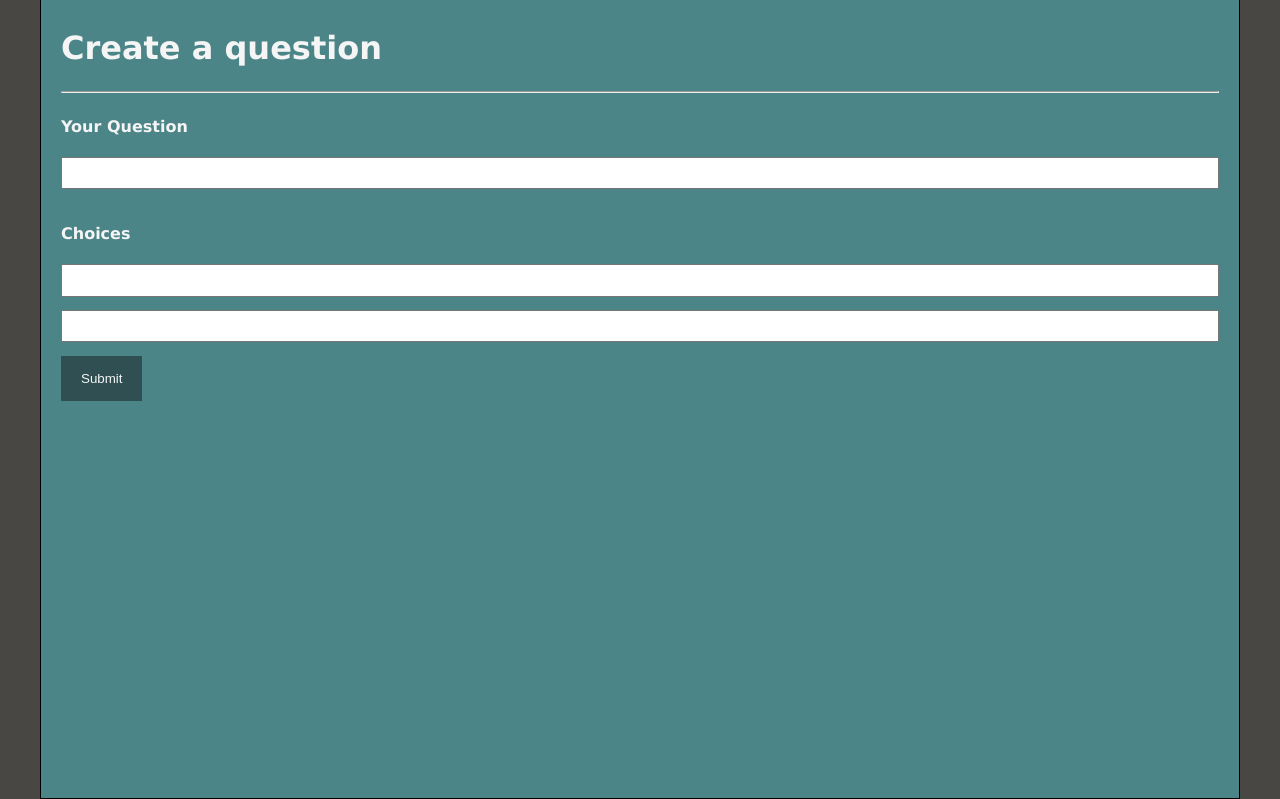
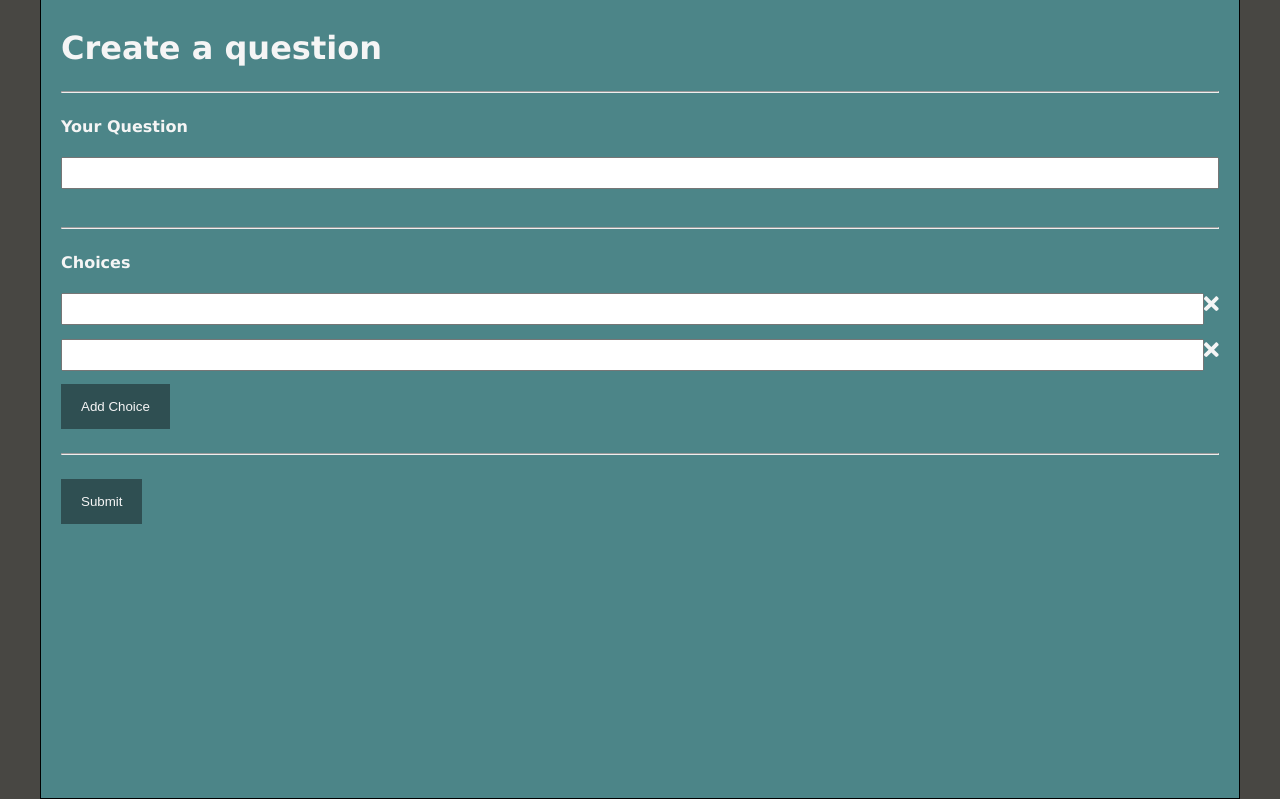
Before and after one commit to Rokudoku/Django-Strawpoll-WebApp, a Django app: page /polls/create/ in a window 1280 px wide. Shown: the part 143-942 px from the top of the page. Run offline with Django 3.2, Linux system fonts and the light colour scheme; some libraries are stand-ins or nearby versions.

Commit message:
CSS changes for buttons, grids and icons. Added some buttons/icons too.
Added layout css for a grid with 1 row and 2 columns with left and right parts.
Button css moved around a bit.
Changed the choices formset to include these changes.
Added is-clickable class.

```diff
--- a/polls/static/polls/css/style.css
+++ b/polls/static/polls/css/style.css
@@ -32,19 +32,27 @@ a {
     text-decoration: none;
 }
 
+button {
+    border: none;
+    display: block;
+    padding: 15px 20px;
+    text-align: center;
+    text-decoration: none;
+}
+button:hover {
+    cursor: pointer;
+}
+
 body {
     background-color: #484743;
 	font-family: "Verdana", sans-serif;
     margin: 0;
 }
 
-button {
-    background-color: #2f4f52;
-    border: none;
-    display: block;
-    padding: 15px 20px;
-    text-align: center;
-    text-decoration: none;
+form input[type="text"] {
+    margin-bottom: 1em;
+    padding: 0.5em;
+    width: 100%;
 }
 
 hr {
@@ -71,9 +79,23 @@ input[type="radio"] + label {
 LAYOUT
 ==========================================================================
 */
+
 .header {
     background-color: black;
     padding: 10px 20px;
+}
+
+/* split into 2 columns */
+.l-2-col {
+    display: grid;
+    grid-template-columns: 1fr auto;
+}
+.l-2-col-left {
+    grid-column: 1;
+}
+.l-2-col-right {
+    grid-column: 2;
+    justify-self: flex-end;
 }
 
 .navbar {
@@ -107,18 +129,16 @@ MODULE
 ==========================================================================
 */
 
+.btn {
+    background-color: #2f4f52;
+}
+
 .btn-group {
     margin: 10px 0;
 }
 
 .container {
     margin: 30px 20px;
-}
-
-.create-form input[type="text"] {
-    margin-bottom: 1em;
-    padding: 0.5em;
-    width: 100%;
 }
 
 .question-list {
@@ -140,7 +160,6 @@ MODULE
     grid-row: 1;
 }
 .question-dropdown-icon {
-    cursor: pointer;
     grid-column: 2;
     grid-row: 1;
     justify-self: flex-end;
@@ -198,6 +217,10 @@ STATE
 ==========================================================================
 */
 
+.is-clickable:hover {
+    cursor: pointer;
+}
+
 .is-error {
     background-color: #8a2327;
     border: 1px solid black;
--- a/polls/templates/polls/create.html
+++ b/polls/templates/polls/create.html
@@ -12,16 +12,25 @@
             {% csrf_token %}
             <h4>Your Question</h4>
             {{ q_form.question_text }}
-
+            <hr />
             <h4>Choices</h4>
             {{ c_formset.management_form }}
             {% for form in c_formset %}
                 {% for error in form.choice_text.errors %}
                     <span class="is-error">{{ error }}</span>
                 {% endfor %}
-                {{ form.choice_text }}
+                <div class="l-2-col">
+                    <div class="l-2-col-left">
+                        {{ form.choice_text }}
+                    </div>
+                    <div class="l-2-col-right">
+                        <i class="fas fa-times fa-lg is-clickable"></i>
+                    </div>
+                </div>
             {% endfor %}
-            <button type="submit" value="Submit">Submit</button>
+            <button class="btn" type="button" id="add-choice">Add Choice</button>
+            <hr />
+            <button class="btn" type="submit" value="Submit">Submit</button>
         </form>
 
     </div>
--- a/polls/templates/polls/detail.html
+++ b/polls/templates/polls/detail.html
@@ -23,7 +23,7 @@
             {% endfor %}
             <hr>
             <div class="btn-group">
-                <button type="submit" value="Vote">Vote</button>
+                <button class="btn" type="submit" value="Vote">Vote</button>
             </div>
         </form>
     </div>
--- a/polls/templates/polls/index.html
+++ b/polls/templates/polls/index.html
@@ -19,7 +19,7 @@
                         <a href="{% url 'polls:detail' question.id %}">{{ question.question_text }}</a>
                     </h4>
                     <span class="question-dropdown-icon" title="Preview" dropdown-id="dropdown{{ question.id }}">
-                        <i class="far fa-caret-square-down fa-lg"></i>
+                        <i class="far fa-caret-square-down fa-lg is-clickable"></i>
                     </span>
                     <p class="question-text-left">{{ question.total_votes }} vote{{ question.total_votes|pluralize }}</p>
                     <p class="question-text-right">{{ question.pub_date|naturaltime }}</p>
--- a/polls/templates/polls/results.html
+++ b/polls/templates/polls/results.html
@@ -13,7 +13,7 @@
         {% endfor %}
         </ul>
         <hr />
-        <button onclick="location.href='{% url 'polls:index'%}'">Back to Polls</button>
+        <button class="btn" onclick="location.href='{% url 'polls:index'%}'">Back to Polls</button>
     </div>
 
 {% endblock content %}
--- a/polls/views.py
+++ b/polls/views.py
@@ -73,7 +73,7 @@ def create_question(request):
     # empty form if no post data
     q_form = QuestionForm(request.POST or None)
 
-    ChoiceFormset = formset_factory(ChoiceForm, min_num=2, extra=0, can_delete=True)
+    ChoiceFormset = formset_factory(ChoiceForm, min_num=2, extra=0)
     c_formset = ChoiceFormset(request.POST or None)
     print(request.POST)
     if q_form.is_valid() and c_formset.is_valid():
```
